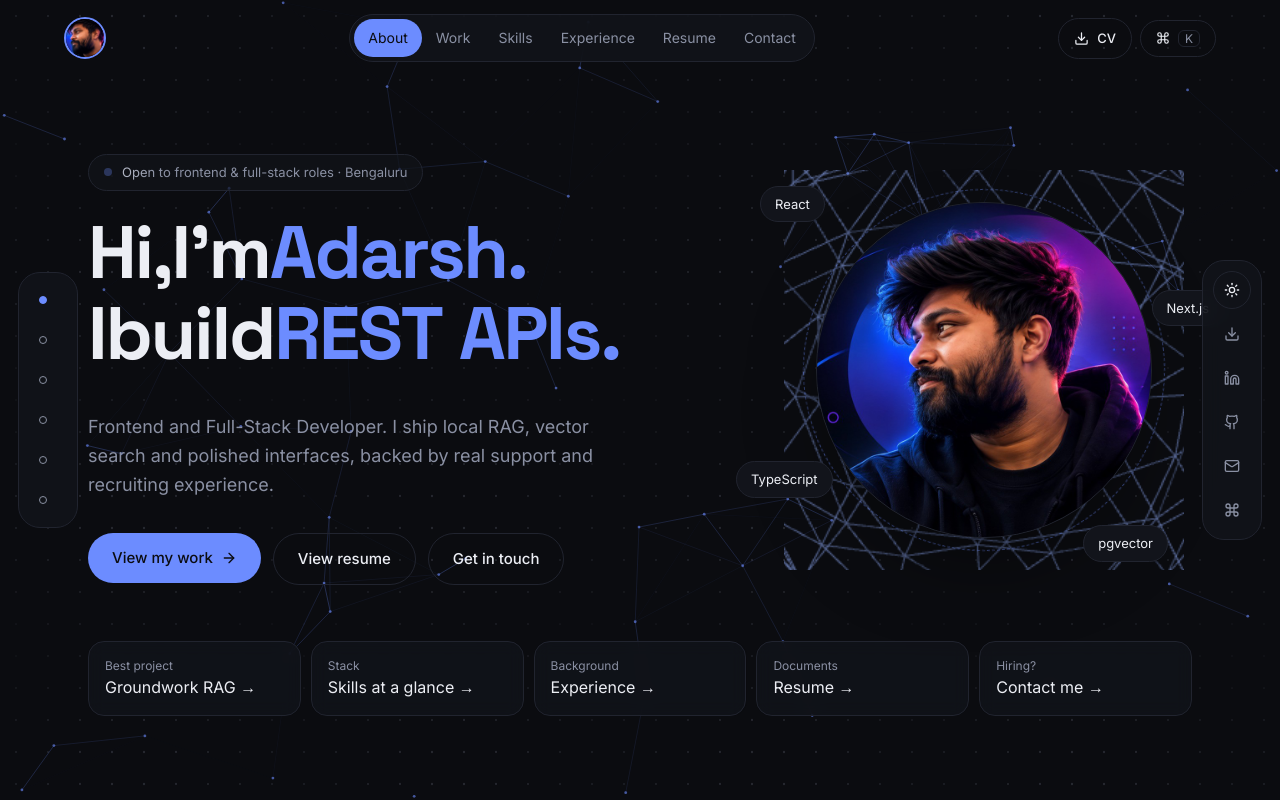
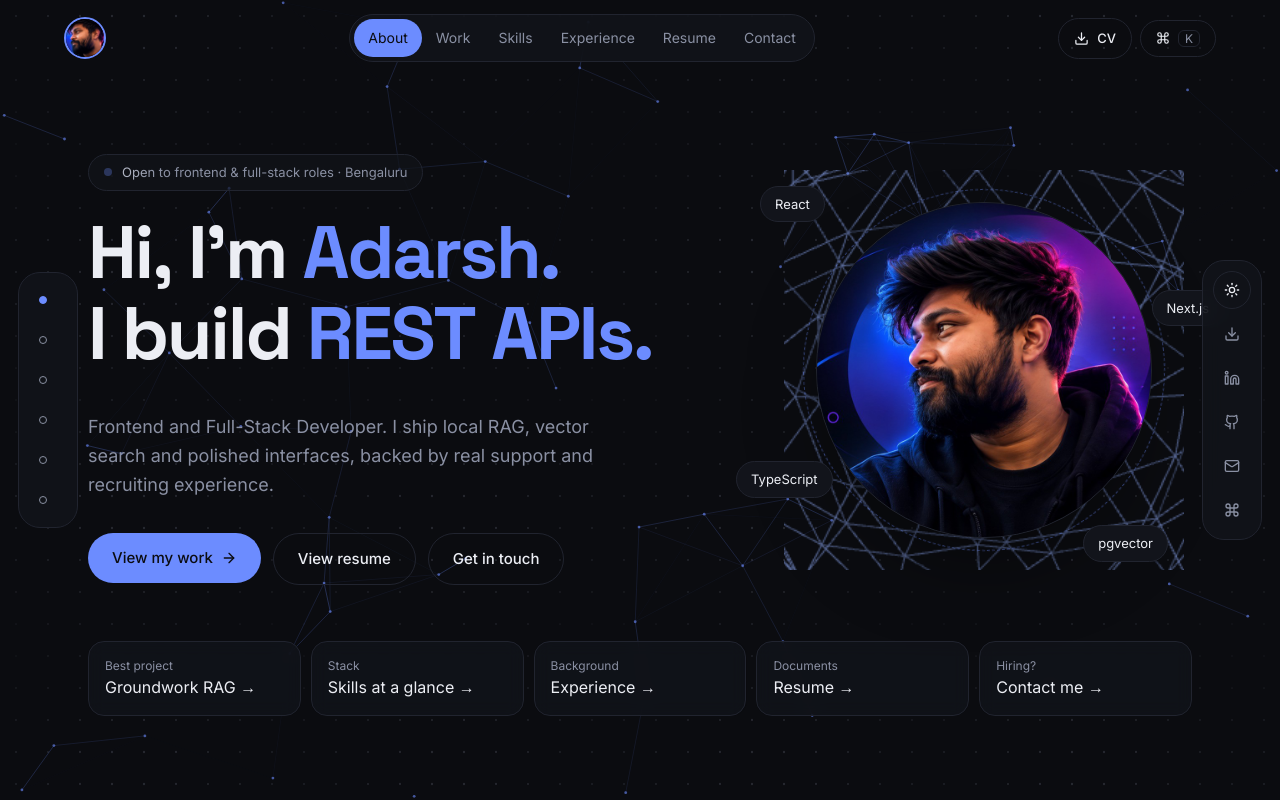
Before and after one commit to Adarsh619/my-portfolio, a Next.js app: page / in a window 1280 px wide. Shown: the top 800 px of the page. Built offline with nearby package versions, Linux system fonts and the light colour scheme.

Commit message:
word spaces update in beginning

```diff
--- a/components/Hero.jsx
+++ b/components/Hero.jsx
@@ -1,5 +1,5 @@
 'use client';
-import { useRef } from 'react';
+import { Fragment, useRef } from 'react';
 import dynamic from 'next/dynamic';
 import gsap from 'gsap';
 import { ScrollTrigger } from 'gsap/ScrollTrigger';
@@ -44,12 +44,12 @@ export default function Hero() {
           <span className="status h-anim"><i className="dot" /> <span className="shiny">{PERSON.availability}</span></span>
           <h1 className="hero-title" aria-label="Hi, I’m Adarsh. I build RAG apps, React UIs and REST APIs.">
             {HERO_WORDS.map(([word, cls], i) => (
-              <span key={i}>
+              <Fragment key={i}>
                 <span className="word">
                   <span className={`inner ${cls || ''}`}>{word}</span>
                 </span>
                 {word === 'Adarsh.' && <br />}
-              </span>
+              </Fragment>
             ))}
             <span className="word">
               <span className="inner"><RotatingText words={HERO_ROTATE} /></span>
```
